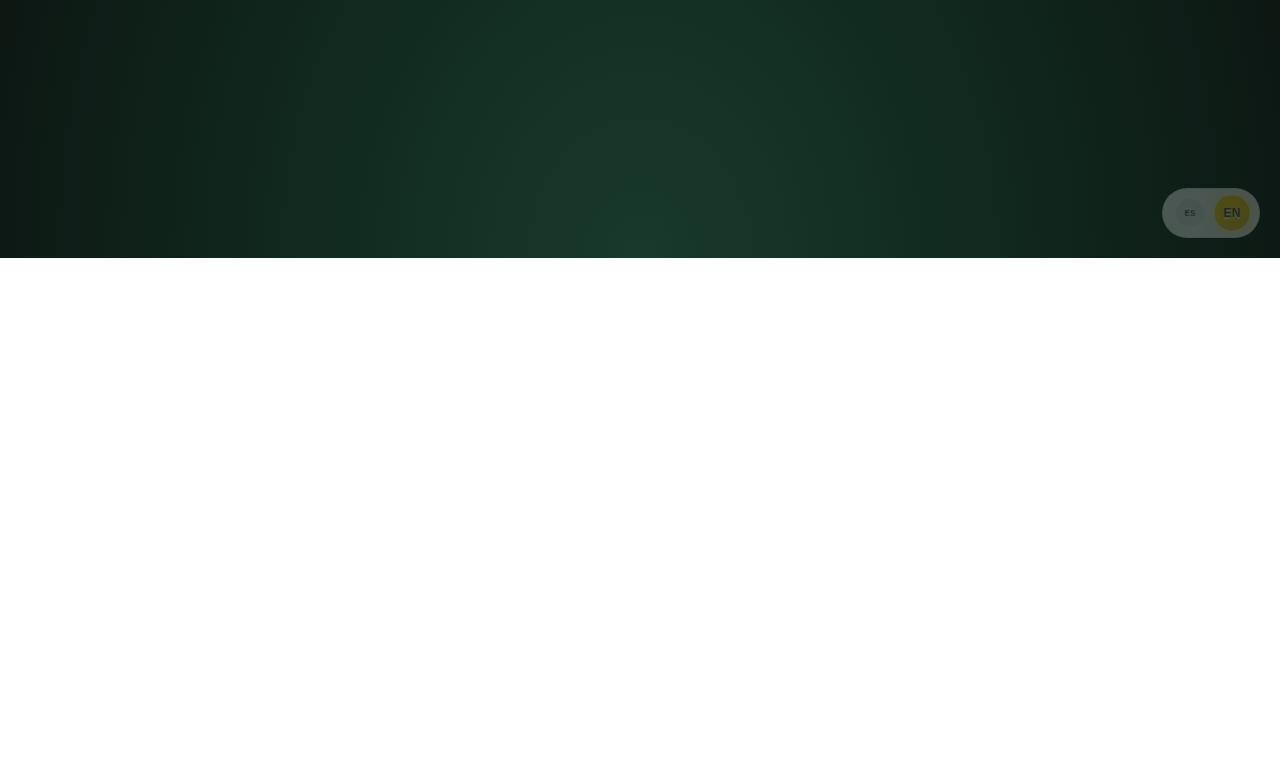
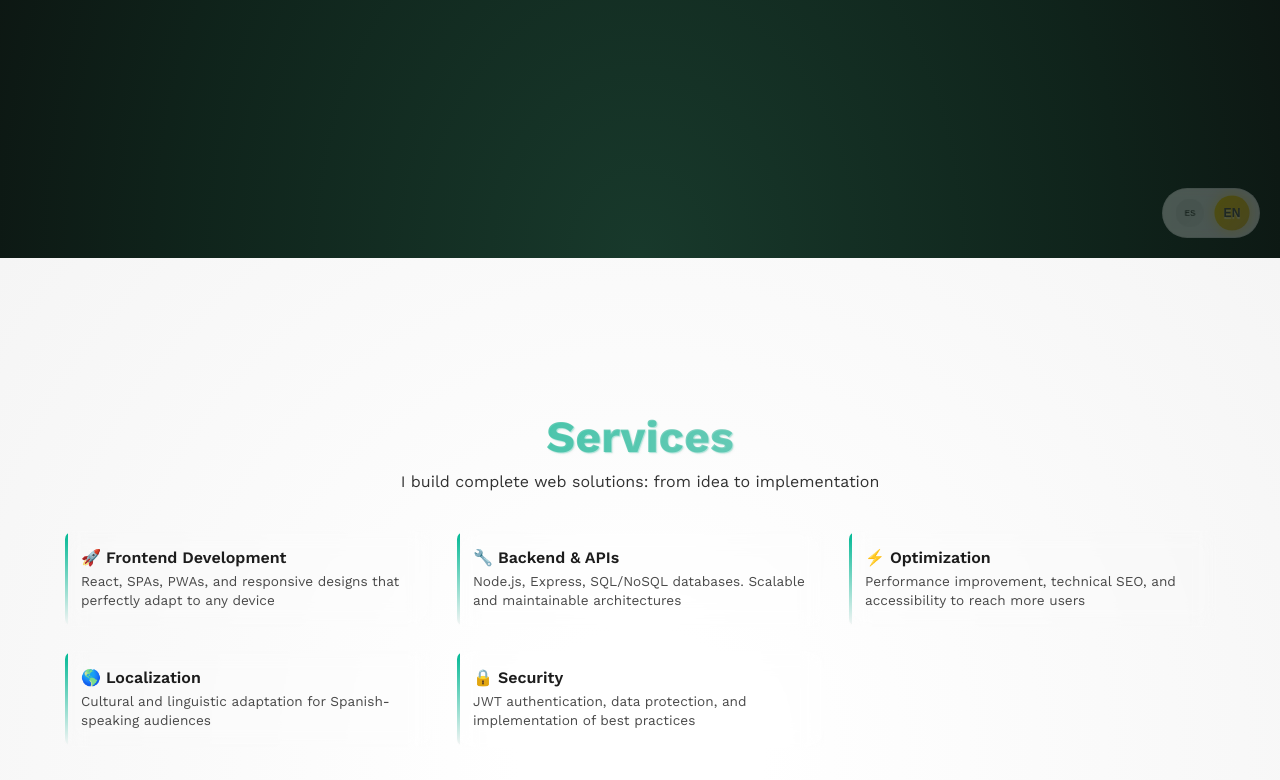
Before and after one commit to Raz1945/Landing, a React (Vite) app: page / in a window 1280 px wide. Shown: the part 542-1322 px from the top of the page. Before the commit the page ends 800 px from the top, so only its background shows below. Built offline with nearby package versions, Linux system fonts and the light colour scheme.

Commit message:
css services

```diff
--- a/src/components/Services/Services.jsx
+++ b/src/components/Services/Services.jsx
@@ -53,8 +53,8 @@ export const Services = ({ route }) => {
               key={index}
               ref={el => listItemsRef.current[index] = el}
             >
-              <strong>{card.icon} {card.title}</strong>
-              <p>{card.description}</p>
+              <p className='services__list-title'>{card.icon} {card.title}</p>
+              <p className='services__list-description'>{card.description}</p>
             </li>
           ))}
         </ul>
--- a/src/pages/App.jsx
+++ b/src/pages/App.jsx
@@ -19,8 +19,8 @@ export const App = () => {
         {/* <Navbar /> */}
         <Wrapper>
           <Hero route='hero' />
+          <Services route='services' />
 
-          {/* <Services route='services' /> */}
           {/* <Projects route='projects' /> */}
           {/* <About route='about_me' /> */}
         </Wrapper>
--- a/src/styles/LanguageSwitcher.css
+++ b/src/styles/LanguageSwitcher.css
@@ -19,6 +19,7 @@
   overflow: hidden;
 }
 
+/* todo ver colores de fondo  */
 .language-switcher:hover {
   box-shadow: var(--shadow-elevation-medium);
   background-color: var(--bg-navbar-02);
@@ -102,9 +103,10 @@
   }
 }
 
+
 .language-btn.active,
 .language-btn:disabled {
-  background:var(--swicher);
+  background:var(--bg-swicher-01);
   font-size: 11px;
   font-weight: 600;
   color: rgb(30, 30, 30);
--- a/src/styles/Services.css
+++ b/src/styles/Services.css
@@ -5,6 +5,7 @@
   padding: 2rem 0;
   overflow-x: hidden;
   box-sizing: border-box;
+  background: var(--bg-services-01);
 }
 
 .services__content {
@@ -17,11 +18,9 @@
   width: 90%;
   margin: 0 auto;
   margin-top: 15vh;
-
 }
 
 .services__text-wrapper {
-
   text-align: center;
   margin-bottom: 1rem;
 }
@@ -30,17 +29,22 @@
   font-size: 2.8rem;
   line-height: 1.2;
   margin: 0;
-  background: linear-gradient(90deg, #fb9728, #ff6b6b);
+
+  background: var(--color-text-title-services--01);
   -webkit-background-clip: text;
   background-clip: text;
+  text-shadow: var(--shadow-color-text--services--01);
   color: transparent;
+
 }
 
 .services__text-wrapper h2 {
+  color: var(--color-text-services--01);
+  font-size: 1rem; /* Subtítulo más pequeño */
   font-weight: 400;
+  /* text-shadow: var(--text-shadow-secondary-L); */
   margin: 0.5rem 0 0;
   opacity: 0.9;
-  font-size: 1rem; /* Subtítulo más pequeño */
   max-width: 700px;
   margin-left: auto;
   margin-right: auto;
@@ -58,6 +62,7 @@
 
 .services__list li {
   position: relative;
+  color: var(--color-text-services--01);
   padding: 1rem;
   border-radius: 8px;
   background: rgba(255, 255, 255, 0.05);
@@ -67,8 +72,7 @@
   overflow: hidden;
   opacity: 0;
   transform: translateX(-50px);
-  transition:
-    opacity 0.6s ease-out,
+  transition: opacity 0.6s ease-out,
     transform 0.6s cubic-bezier(0.34, 1.56, 0.64, 1),
     all 0.4s cubic-bezier(0.16, 1, 0.3, 1);
 }
@@ -85,7 +89,8 @@
   left: 0;
   width: 3px; /* Borde lateral más fino */
   height: 100%;
-  background: linear-gradient(to bottom, #fb9728, #ff6b6b);
+  background: linear-gradient(to bottom, var(--color-jade), var(--color-gris));
+  /* background: linear-gradient(to bottom, #fb9728, #ff6b6b); */
 }
 
 .services__list li span {
@@ -95,26 +100,37 @@
   color: #fb9728;
 }
 
-.services__list li strong {
+.services__list-title {
   display: block;
-  font-size: 0.9rem; /* Texto más pequeño */
+  font-size: 1rem;
   margin-bottom: 0.3rem;
-  color: #2c2c2c;
+  font-weight: 600;
+  color: var(--color-text-02);
 }
 
-.services__list li p {
+.services__list-description {
   margin: 0;
   opacity: 0.8;
   line-height: 1.4;
-  font-size: 0.8rem; /* Texto más pequeño */
+  font-size: 0.85rem;
 }
 
 /* Retrasos animación */
-.services__list li:nth-child(1) { transition-delay: 0.1s; }
-.services__list li:nth-child(2) { transition-delay: 0.2s; }
-.services__list li:nth-child(3) { transition-delay: 0.3s; }
-.services__list li:nth-child(4) { transition-delay: 0.4s; }
-.services__list li:nth-child(5) { transition-delay: 0.5s; }
+.services__list li:nth-child(1) {
+  transition-delay: 0.1s;
+}
+.services__list li:nth-child(2) {
+  transition-delay: 0.2s;
+}
+.services__list li:nth-child(3) {
+  transition-delay: 0.3s;
+}
+.services__list li:nth-child(4) {
+  transition-delay: 0.4s;
+}
+.services__list li:nth-child(5) {
+  transition-delay: 0.5s;
+}
 
 /* Responsive: para pantallas más pequeñas */
 @media (max-width: 1200px) {
--- a/src/styles/main.css
+++ b/src/styles/main.css
@@ -1,108 +1,85 @@
+/* ════════════════════════════════════════
+   VARIABLES GLOBALES
+═══════════════════════════════════════════ */
 :root {
-  --ff-pp: "Ubuntu", sans-serif;
+  /* ─── Tipografías ───────────────────── */
+  --ff-pp: 'Ubuntu', sans-serif;
   --ff-sc: 'Work Sans', sans-serif;
 
-  font-family: var(--ff-sc);
-  font-size: 1rem;
-  font-optical-sizing: auto;
-  font-weight: 400;
-  line-height: 1.2;
+  /* ─── Colores Base ──────────────────── */
+  --color-jade: #00b894;
+  --color-red: #ff6b6b;
+  --color-yellow: #ffd166;
+  --color-gold: #e6c200;
+  --color-gris: #f5f5f5;
+  --color-gold-soft: #d4af37;
+  --color-pink: #edafb8;
+  --color-pink-soft: #f7e1d7;
 
-
-
-
-/* Night */
+  /* ─── Modo Oscuro ───────────────────── */
   --color-bg-01: #121212;
   --color-bg-alt-01: #1e1e1e;
-
   --color-text-01: #f4f4f4e4;
   --color-text-11: #f8f9fa;
   --color-text-secondary-01: #a8a8a8;
-
   --color-border-01: #2a2a2a;
 
+  /* ─── Modo Claro ────────────────────── */
+  --color-bg-02: #ffffff;
+  --color-bg-alt-02: #f5f5f5;
+  --color-text-02: #1c1c1c;
+  --color-text-secondary-02: #6e6e6e;
+  --color-border-02: #dadada;
 
-
-/* Text */
+  /* ─── Alias dinámicos según modo ───── */
+  --color-bg: var(--color-bg-01);
+  --color-bg-alt: var(--color-bg-alt-02);
   --color-text: var(--color-text-01);
-  --text-shadow: var(--text-shadow);
-
   --color-text-secondary: var(--color-text-secondary-01);
-  --text-shadow-secondary: var(--text-shadow-secondary);
-
   --color-text-alt: var(--color-text-02);
 
-  --text-shadow:
-    1px 1.2px 0px hsla(0, 0%, 100%, 0.08),
-    1.3px 1.3px 1px hsla(0, 0%, 90%, 0.1),
-    1.7px 2px 3px hsla(0, 0%, 70%, 0.15);
+  /* ─── Text Shadows ──────────────────── */
+  --text-shadow: 1px 1.2px 0px hsla(0, 0%, 100%, 0.08),
+    1.3px 1.3px 1px hsla(0, 0%, 90%, 0.1), 1.7px 2px 3px hsla(0, 0%, 70%, 0.15);
 
-  --text-shadow-secondary:
-    1px 1.2px 0px hsla(0, 0%, 60%, 0.05),
-    1.3px 1.3px 1px hsla(0, 0%, 50%, 0.07),
-    1.7px 2px 2px hsla(0, 0%, 40%, 0.08);
+  --text-shadow-secondary: 1px 1.2px 0px hsla(0, 0%, 60%, 0.05),
+    1.3px 1.3px 1px hsla(0, 0%, 50%, 0.07), 1.7px 2px 2px hsla(0, 0%, 40%, 0.08);
 
-  --text-shadow-black:
-    1px 1px 1px rgba(0, 0, 0, 0.3),
+  --text-shadow-black: 1px 1px 1px rgba(0, 0, 0, 0.3),
     2px 2px 2px rgba(0, 0, 0, 0.15);
 
-
-
-/* Colores y sombras */
-/* Jade */
-  --color-jade: #00b894;
-  --text-shadow-jade:
-    0.6px 0.6px 0px hsla(164, 60%, 30%, 0.2),
+  --text-shadow-jade: 0.6px 0.6px 0px hsla(164, 60%, 30%, 0.2),
     1px 1px 1px hsla(164, 50%, 40%, 0.3),
     1.3px 1.5px 2px hsla(164, 45%, 50%, 0.25);
 
-/* Red */
-  --color-red: #ff6b6b;
-  --text-shadow-red:
-    0.6px 0.6px 0px hsla(0, 85%, 50%, 0.2),
-    1px 1px 1px hsla(0, 75%, 60%, 0.3),
-    1.3px 1.5px 2px hsla(0, 65%, 70%, 0.25);
+  --text-shadow-red: 0.6px 0.6px 0px hsla(0, 85%, 50%, 0.2),
+    1px 1px 1px hsla(0, 75%, 60%, 0.3), 1.3px 1.5px 2px hsla(0, 65%, 70%, 0.25);
 
-/* Yellow */
-  --color-yellow: #ffd166;
-  --text-shadow-yellow:
-    0.6px 0.6px 0px hsla(42, 90%, 50%, 0.15),
+  --text-shadow-yellow: 0.6px 0.6px 0px hsla(42, 90%, 50%, 0.15),
     1px 1px 1px hsla(42, 80%, 60%, 0.25),
     1.3px 1.5px 2px hsla(42, 70%, 70%, 0.2);
 
-/* Gold */
-  --color-gold: #E6C200;
-  --color-gold-soft: #D4AF37;
-  --text-shadow-gold:
-    0.5px 0.7px 0px hsla(45, 100%, 40%, 0.3),
+  --text-shadow-gold: 0.5px 0.7px 0px hsla(45, 100%, 40%, 0.3),
     1px 1px 1px hsla(45, 95%, 30%, 0.4),
     1.5px 1.7px 2px hsla(45, 85%, 20%, 0.25);
 
-/* Pink */
-  --color-pink: #edafb8;
-  --color-pink-soft: #f7e1d7;
+  --text-shadow-L: 0.8px 0.9px 0px hsla(0, 0%, 0%, 0.15),
+    1.2px 1.2px 1px hsla(0, 0%, 0%, 0.18), 1.5px 1.7px 2px hsla(0, 0%, 0%, 0.2);
 
+  --text-shadow-secondary-L: 0.6px 0.7px 0px hsla(0, 0%, 30%, 0.12),
+    1px 1px 1px hsla(0, 0%, 30%, 0.15), 1.4px 1.6px 2px hsla(0, 0%, 30%, 0.17);
 
+  /* ─── Sombras de bloques ───────────── */
+  --shadow-color: 210deg 10% 20%;
 
-/* Sombras  */
-  --shadow-color: 210deg 10% 20%; /* gris azulado muy oscuro, va bien sobre fondos oscuros */
-
-  --shadow-elevation-low:
-    0.3px 0.5px 0.7px hsl(var(--shadow-color) / 0.2),
+  --shadow-elevation-low: 0.3px 0.5px 0.7px hsl(var(--shadow-color) / 0.2),
     0.6px 1px 1.4px hsl(var(--shadow-color) / 0.15);
 
-  --shadow-elevation-medium:
-    0.3px 0.5px 0.7px hsl(var(--shadow-color) / 0.25),
+  --shadow-elevation-medium: 0.3px 0.5px 0.7px hsl(var(--shadow-color) / 0.25),
     1px 2px 3px -0.5px hsl(var(--shadow-color) / 0.2),
     3px 5px 8px -1px hsl(var(--shadow-color) / 0.15);
 
-
-
-/* Background */
-  --color-bg: var(--color-bg-01);
-  --color-bg-alt: var(--color-bg-02);
-
-  /* Hero */
+  /* ─── Hero ─────────────────────────── */
   --bg-hero: radial-gradient(
     ellipse at bottom,
     hsla(155, 41%, 16%, 0.99) 0%,
@@ -110,15 +87,12 @@
     hsla(0, 0%, 4%, 1) 100%
   );
 
-
-  --bg-hero-picture:
-    /* Borde separador */ linear-gradient(
+  --bg-hero-picture: linear-gradient(
         hsla(0, 0%, 4%, 0.8),
         hsla(0, 0%, 10%, 0.8)
       )
       padding-box,
-    /* Borde animado */
-      linear-gradient(
+    linear-gradient(
         135deg,
         var(--color-jade),
         var(--color-yellow),
@@ -129,30 +103,39 @@
       )
       border-box;
 
+  /* ─── Services */
+  --bg-services-01: radial-gradient(circle at center, #ffffff 15%, #f5f5f5);
 
+  --color-text-services--01: #1c1c1c;
+  --shadow-color-text--services--01: 1px 1px 1px rgba(0, 184, 148, 0.3),
+    2px 2px 2px rgba(200, 200, 200, 0.15);
 
-/* Navbar */
-  --bg-navbar-00: rgb(18, 18, 18, 0.7);
+  --color-text-title-services--00: linear-gradient(90deg, #fb9728, #ff6b6b);
+  --color-text-title-services--01: linear-gradient(90deg, #00b890, #e6e6e6);
+  --color-text-title-services--02: linear-gradient(
+    140deg,
+    #00b890 15%,
+    #e6c200 100%
+  );
+
+  /* ─── */
+  /* ─── Navbar ───────────────────────── */
+  --bg-navbar-00: rgba(18, 18, 18, 0.7);
   --bg-navbar-01: rgba(18, 18, 18, 0.8);
   --bg-navbar-02: rgba(20, 20, 20, 0.95);
 
+  /* ─── Swicher ──────────────────────── */
+  --bg-swicher-01: var(--swicher-01);
 
-/* Swicher */
---swicher : var(--swicher-01);
-
---swicher-01: linear-gradient(135deg, #e6c200 0%, #D4AF37  100%);
---swicher-02: linear-gradient(135deg, #ff6b6b 0%, #D4AF37  100%);
---swicher-03: linear-gradient(135deg, #00b894 0%, #D4AF37  100%);
---swicher-04: linear-gradient(135deg, #fb9728 0%, #f8b050  100%);
-
-/* Otros */
-  font-synthesis: none;
-  text-rendering: optimizeLegibility;
-  -webkit-font-smoothing: antialiased;
-  -moz-osx-font-smoothing: grayscale;
-  -webkit-text-size-adjust: 100%;
+  --swicher-01: linear-gradient(135deg, #e6c200 0%, #d4af37 100%);
+  --swicher-02: linear-gradient(135deg, #ff6b6b 0%, #d4af37 100%);
+  --swicher-03: radial-gradient(circle at center, #00b894 25%, #d4af37 100%);
+  --swicher-04: linear-gradient(135deg, #fb9728 0%, #f8b050 100%);
 }
 
+/* ════════════════════════════════════════
+   ESTILOS BASE
+═══════════════════════════════════════════ */
 * {
   box-sizing: border-box;
   margin: 0;
@@ -164,7 +147,18 @@ html {
 }
 
 body {
+  font-family: var(--ff-sc);
+  font-size: 1rem;
+  font-optical-sizing: auto;
+  font-weight: 400;
+  line-height: 1.2;
+  font-synthesis: none;
+  text-rendering: optimizeLegibility;
+  -webkit-font-smoothing: antialiased;
+  -moz-osx-font-smoothing: grayscale;
+  -webkit-text-size-adjust: 100%;
+
   margin: 0 auto;
-  min-width: 375px; /*todo  Ver medida para el minimo */
+  min-width: 375px;
   min-height: 100vh;
 }
```
Also changed, not shown: Notes/Notas.md (+4 -11 lines), Notes/Color Palette Clara.png (added), Notes/Color Palette Oscura.png (added).
